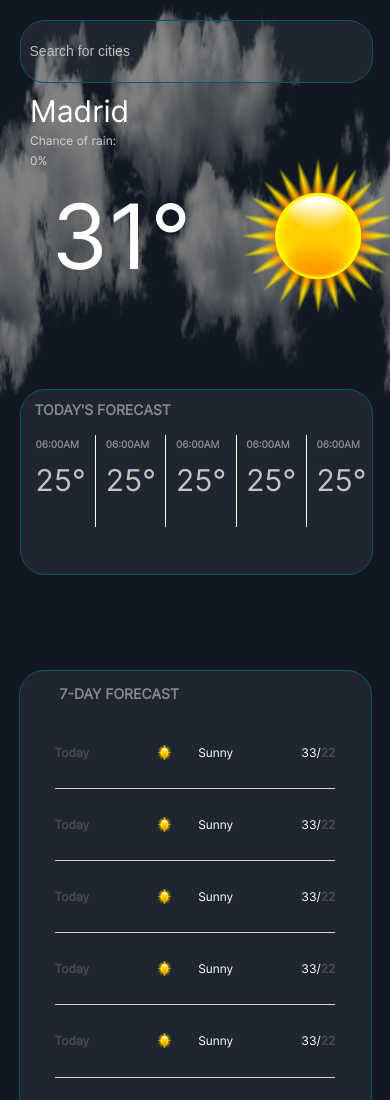
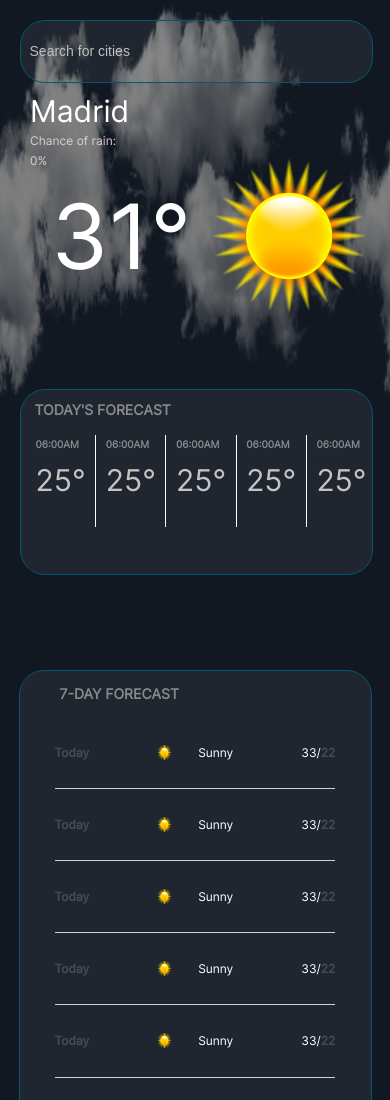
Before and after one commit to tidzi17/weather-app, a website: page index.html in a window 390 px wide. Shown: the top 1100 px of the page. Drawn offline with Linux system fonts and the light colour scheme.

Commit message:
responsive

```diff
--- a/src/css/styles.css
+++ b/src/css/styles.css
@@ -297,6 +297,9 @@
   }
 }
 @media only screen and (max-width: 470px) {
+  .wrapper .content-container__main-content__temp-container #weather-icon {
+    padding-right: 50%;
+  }
   .wrapper .content-container__main-content__hours-container {
     height: 30%;
   }
--- a/src/scss/_styles.scss
+++ b/src/scss/_styles.scss
@@ -345,6 +345,11 @@
     .wrapper{
         .content-container{
             &__main-content{
+                &__temp-container{
+                    #weather-icon{
+                        padding-right: 50%;
+                    }
+                }
                 &__hours-container{
                     height: 30%;
                     &__content{
```
